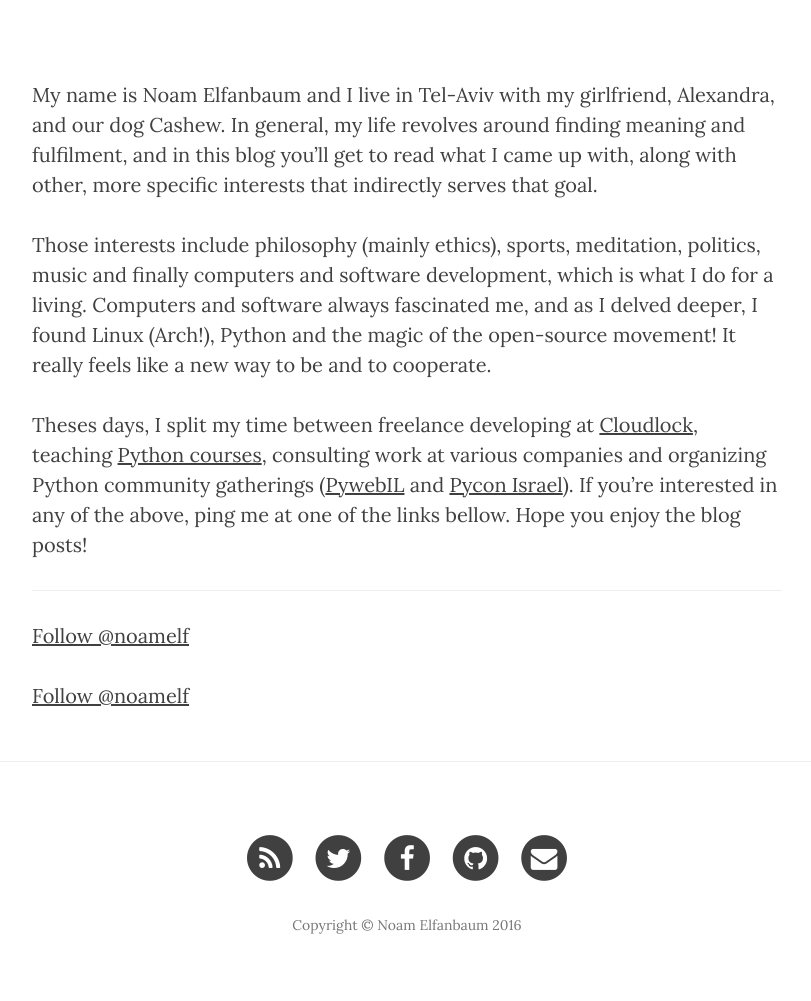
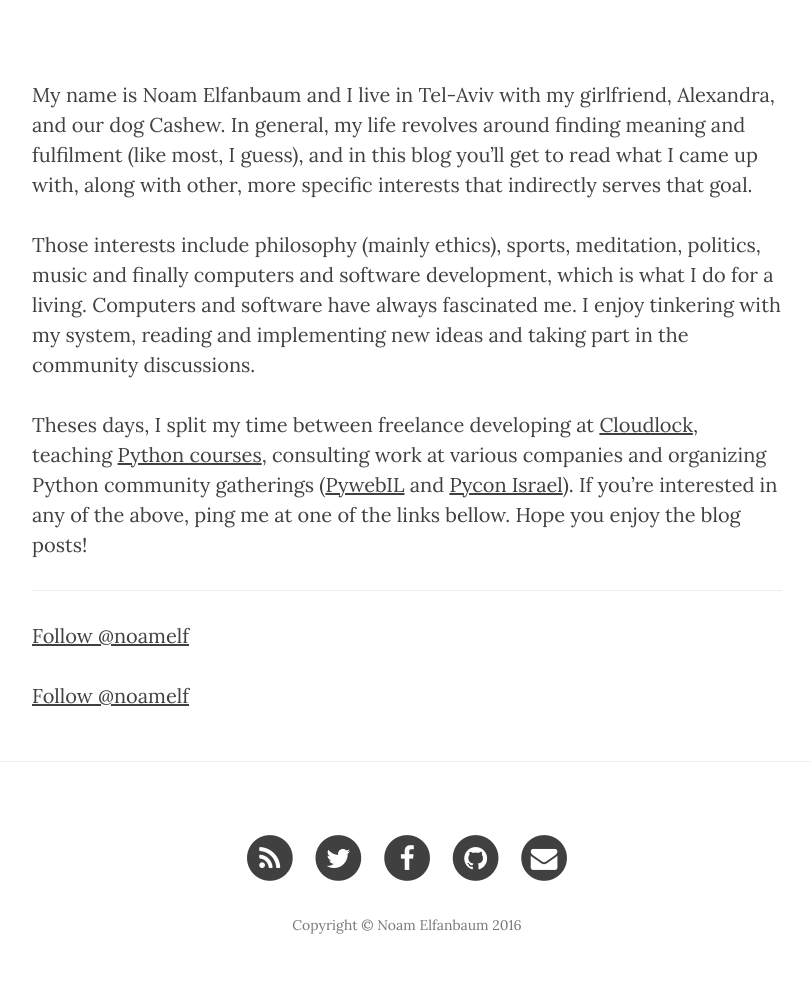
Before and after one commit to noamelf/noamelf.github.io, a Jekyll site: the page built from about.md, in a window 1280 px wide. Shown: the part 422-1423 px from the top of the page, without its empty margins (233-1044 px from the left). Built offline with Jekyll 4.4.1, drawn with Linux system fonts in a browser that asks for light colours; nearby versions of some CDN libraries; comment, search, counter and statistics services are not loaded.

Commit message:
Updated about

```diff
--- a/about.md
+++ b/about.md
@@ -5,17 +5,16 @@ permalink: /about/
 header-img: "img/about3.jpg"
 ---
 
-
 My name is Noam Elfanbaum and I live in Tel-Aviv with my girlfriend, Alexandra,
 and our dog Cashew. In general, my life revolves around finding meaning and
-fulfilment, and in this blog you'll get to read what I came up with, along with
-other, more specific interests that indirectly serves that goal.
+fulfilment (like most, I guess), and in this blog you'll get to read what I came
+up with, along with other, more specific interests that indirectly serves that goal.
 
 Those interests include philosophy (mainly ethics), sports, meditation,
 politics, music and finally computers and software development, which is what I
-do for a living. Computers and software always fascinated me, and as I delved
-deeper, I found Linux (Arch!), Python and the magic of the open-source movement!
-It really feels like a new way to be and to cooperate.
+do for a living. Computers and software have always fascinated me. I enjoy
+tinkering with my system, reading and implementing new ideas and taking part
+in the community discussions.
 
 Theses days, I split my time between freelance developing at
 [Cloudlock][cloudlock], teaching [Python courses][pycubator], consulting work
```
